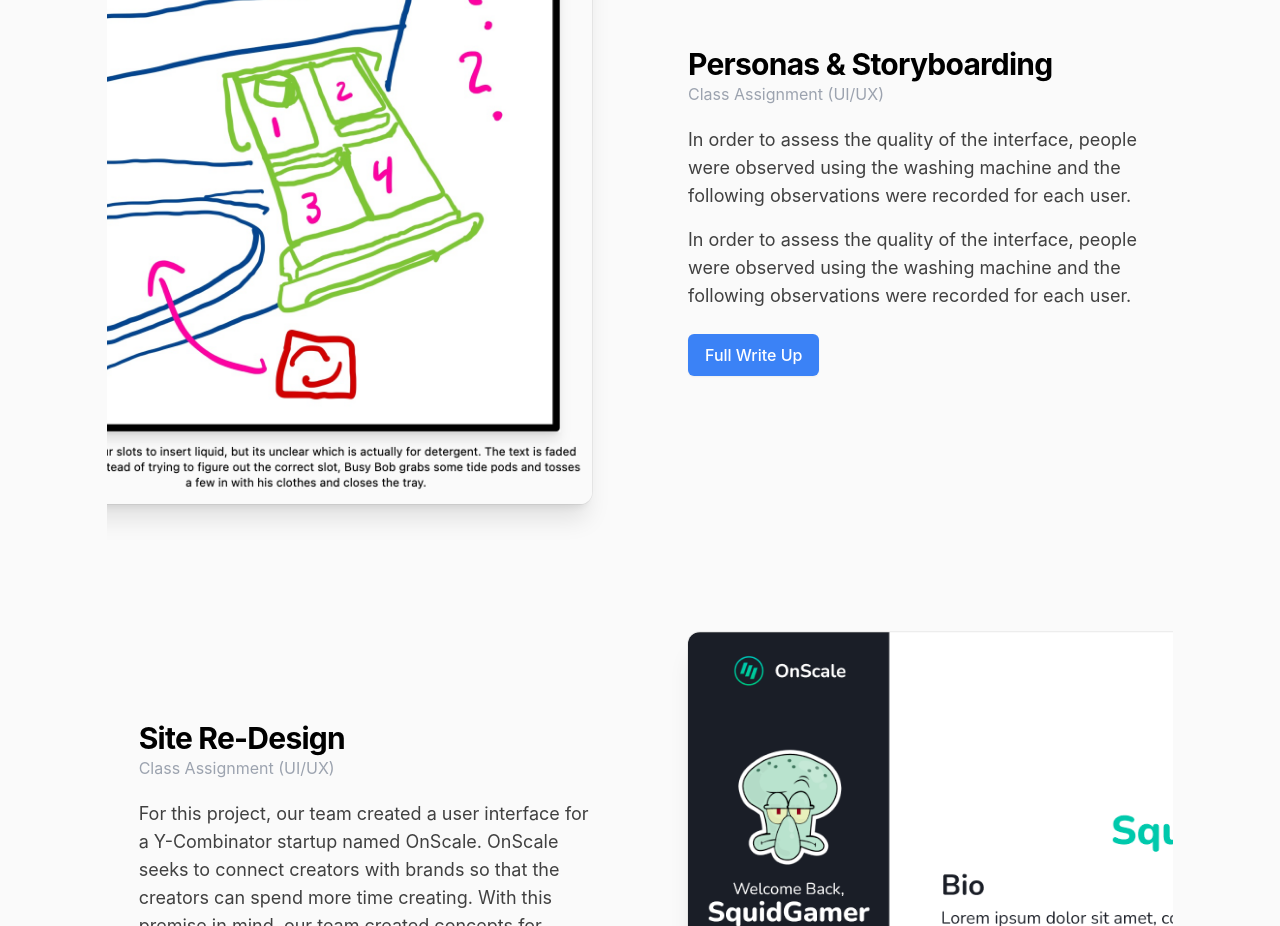
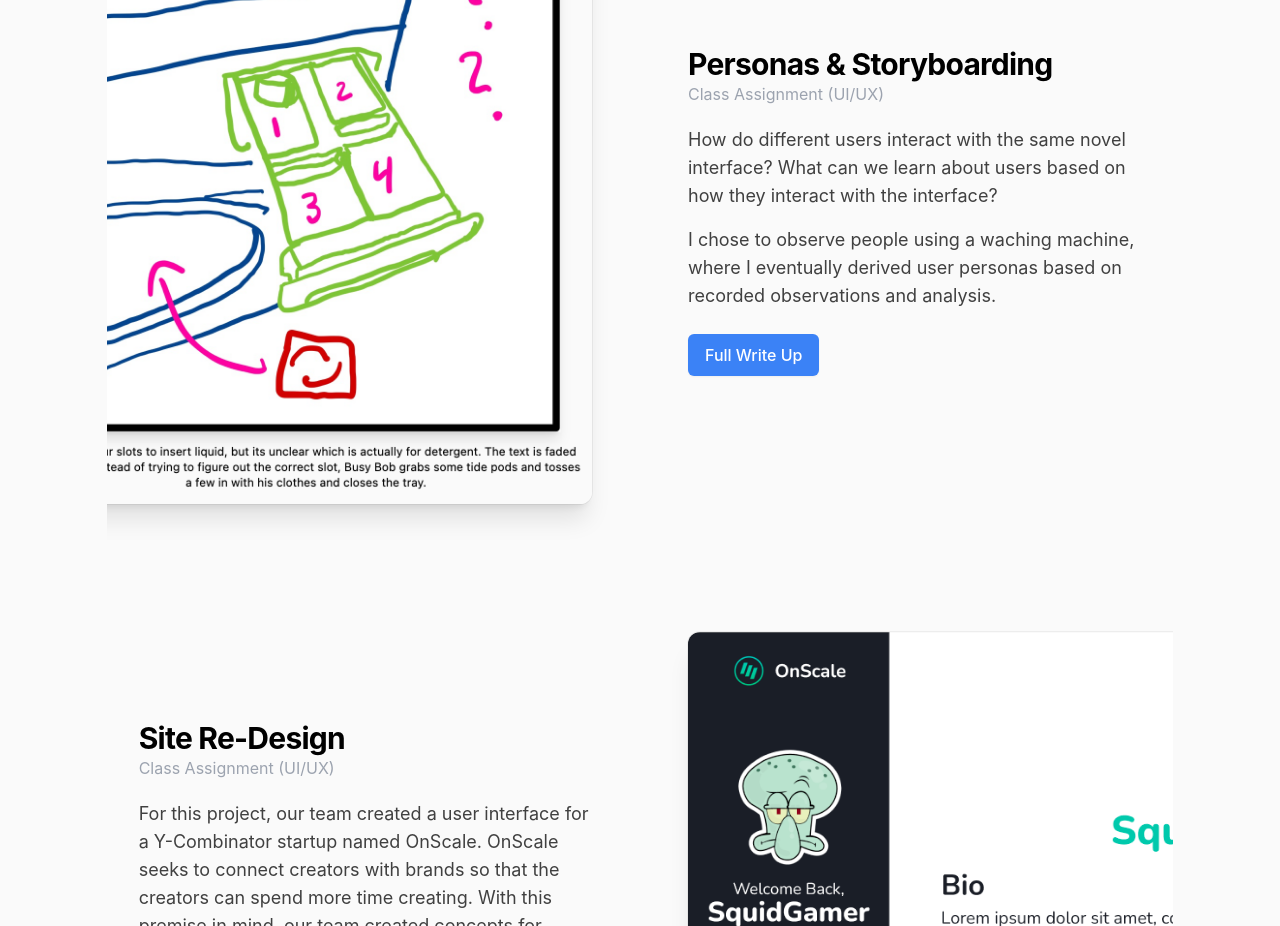
Before and after one commit to thoughtfulkoala666/final-portfolio, a React (Create React App) app: page / in a window 1280 px wide. Shown: the part 1980-2906 px from the top of the page. Built offline with nearby package versions, Linux system fonts and the light colour scheme.

Commit message:
AHAHAHHAHAHHHHHHHHHHH

```diff
--- a/package.json
+++ b/package.json
@@ -15,6 +15,7 @@
     "gh-pages": "^4.0.0",
     "react": "^18.2.0",
     "react-dom": "^18.2.0",
+    "react-responsive-modal": "^6.2.0",
     "react-reveal": "^1.2.2",
     "react-router-dom": "^6.4.4",
     "react-scripts": "5.0.1",
--- a/src/App.tsx
+++ b/src/App.tsx
@@ -7,6 +7,7 @@ import { Disclosure, Menu, Transition } from "@headlessui/react";
 //@ts-ignore
 import Fade from "react-reveal/Fade";
 import UIUXProjects from "./components/UIUXProjects";
+import { Modal } from "react-responsive-modal";
 
 function App() {
     function classNames(...classes: any[]) {
@@ -107,7 +108,7 @@ function Intro() {
                 <Fade delay={1000} duration={1500}>
                     <div className="flex items-center justify-center flex-col">
                         <h4 className="text-2xl font-bold">About</h4>
-                        <div className="w-3/4">
+                        <div className="w-5/6">
                             <p className="text-center text-xl pt-3">
                                 As someone interested in education, I've always
                                 had a desire to bridge the gap between every day
@@ -117,8 +118,8 @@ function Intro() {
                                 examine problems in a whole new light. Thinking
                                 about usability, accessibility, learnability,
                                 and memorability are critical considerations in
-                                all areas of development, from the front-end
-                                websites to the backend API interface designs.
+                                all areas of development, from web pages to the
+                                backend API interface designs.
                                 <div className="p-2" />
                                 Here are some of the projects I worked on to
                                 help get me where I am today
--- a/src/components/UIUXProjects.tsx
+++ b/src/components/UIUXProjects.tsx
@@ -129,18 +129,16 @@ export default function UIUXProjects() {
                                             Class Assignment (UI/UX)
                                         </h4>
                                         <p className="mt-4 text-lg text-neutral-700">
-                                            In order to assess the quality of
-                                            the interface, people were observed
-                                            using the washing machine and the
-                                            following observations were recorded
-                                            for each user.
+                                            How do different users interact with
+                                            the same novel interface? What can
+                                            we learn about users based on how
+                                            they interact with the interface?
                                         </p>
                                         <p className="mt-4 text-lg text-neutral-700">
-                                            In order to assess the quality of
-                                            the interface, people were observed
-                                            using the washing machine and the
-                                            following observations were recorded
-                                            for each user.
+                                            I chose to observe people using a
+                                            waching machine, where I eventually
+                                            derived user personas based on
+                                            recorded observations and analysis.
                                         </p>
                                         <div className="mt-6">
                                             <a
--- a/src/index.tsx
+++ b/src/index.tsx
@@ -4,6 +4,12 @@ import "./index.css";
 import App from "./App";
 import reportWebVitals from "./reportWebVitals";
 import { HashRouter } from "react-router-dom";
+import {
+    createBrowserRouter,
+    createRoutesFromElements,
+    Route,
+    RouterProvider,
+} from "react-router-dom";
 
 const root = ReactDOM.createRoot(
     document.getElementById("root") as HTMLElement
```
Also changed, not shown: 1 other file (tests, documents, lock files or other folders).
